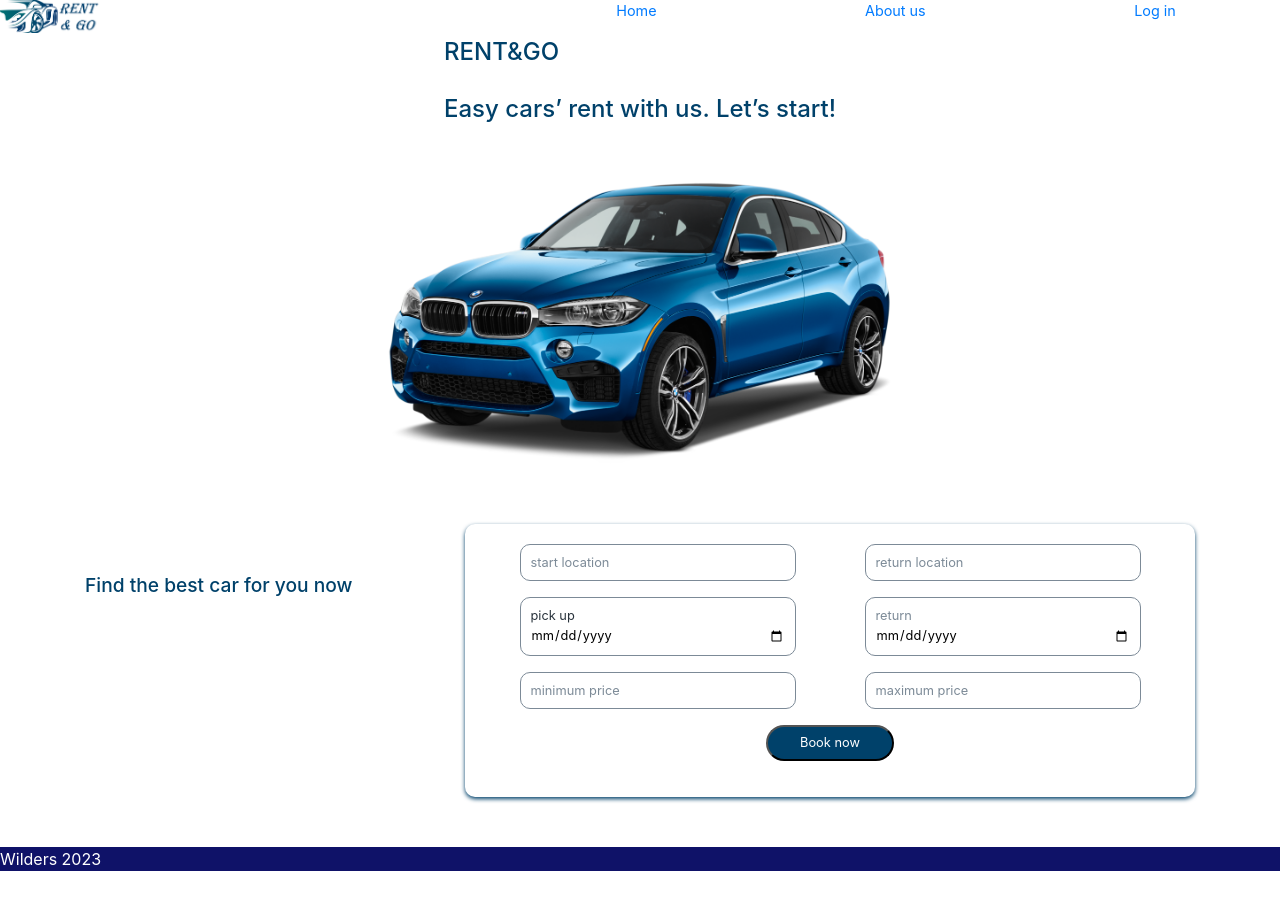
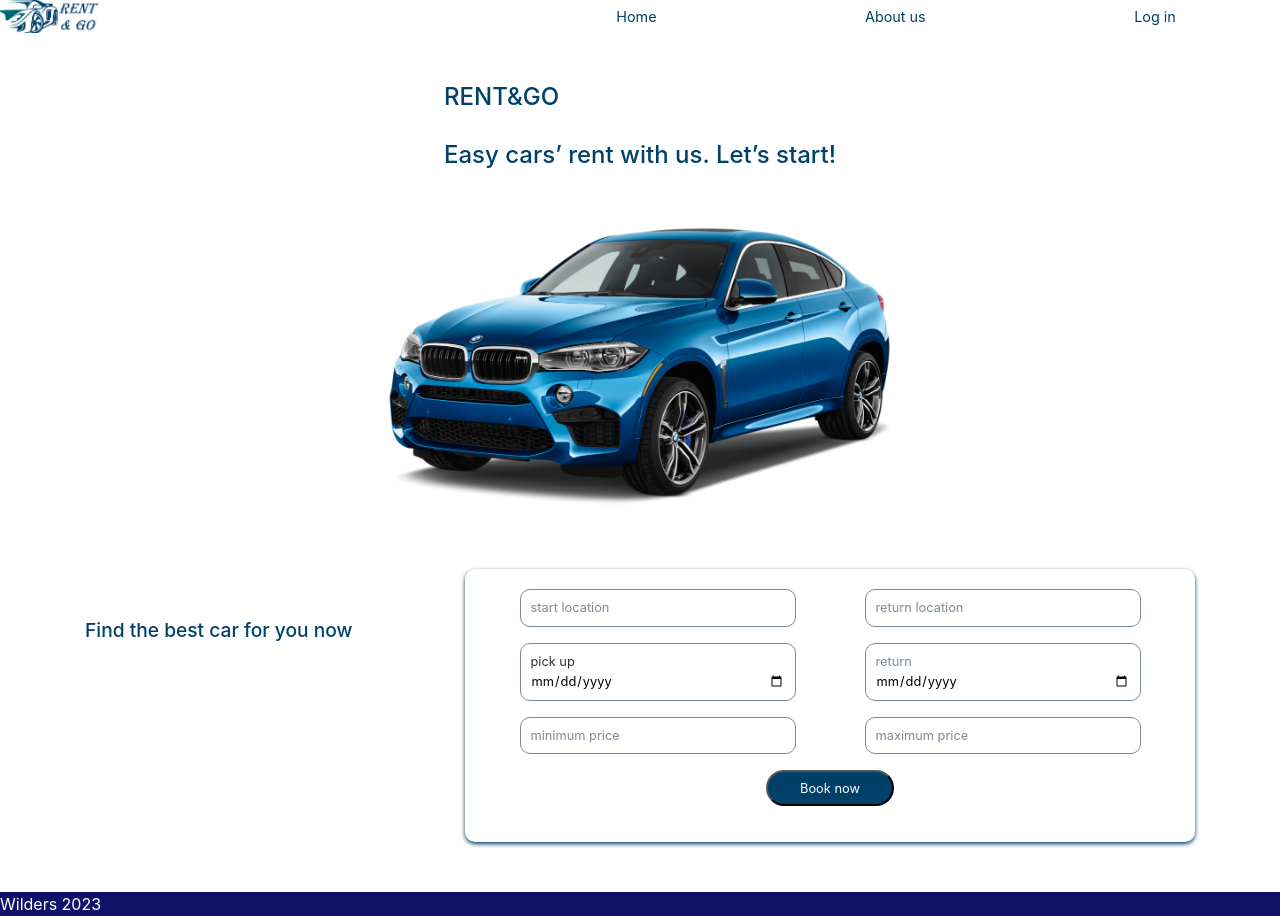
Before and after one commit to Bukabuka321/team-3-hackathon-project, a Next.js app: page / in a window 1280 px wide. Before the commit the page ends 871 px from the top, so only its background shows below. Built offline with nearby package versions, Linux system fonts and the light colour scheme.

Commit message:
added colors to header

```diff
--- a/styles/Home.module.css
+++ b/styles/Home.module.css
@@ -10,8 +10,8 @@
 .main h1 {
   font-size: 1.5em;
   color: #00416a;
-  margin-top: 20px;
   margin: 0;
+  margin-top: 50px;
   padding: 0;
 }
 .search_form_title {
--- a/styles/globals.css
+++ b/styles/globals.css
@@ -101,12 +101,21 @@ a {
 }
 
 .header_nav {
-  color: white;
   width: 100%;
   display: flex;
   justify-content: space-between;
 }
-
+.header_nav li {
+  color: white;
+  background-color: white;
+}
+.link_header {
+  color: #00416a;
+}
+ul.header_list {
+  align-items: center;
+  margin: 0;
+}
 .header_list {
   display: flex;
   flex-direction: row;
```
